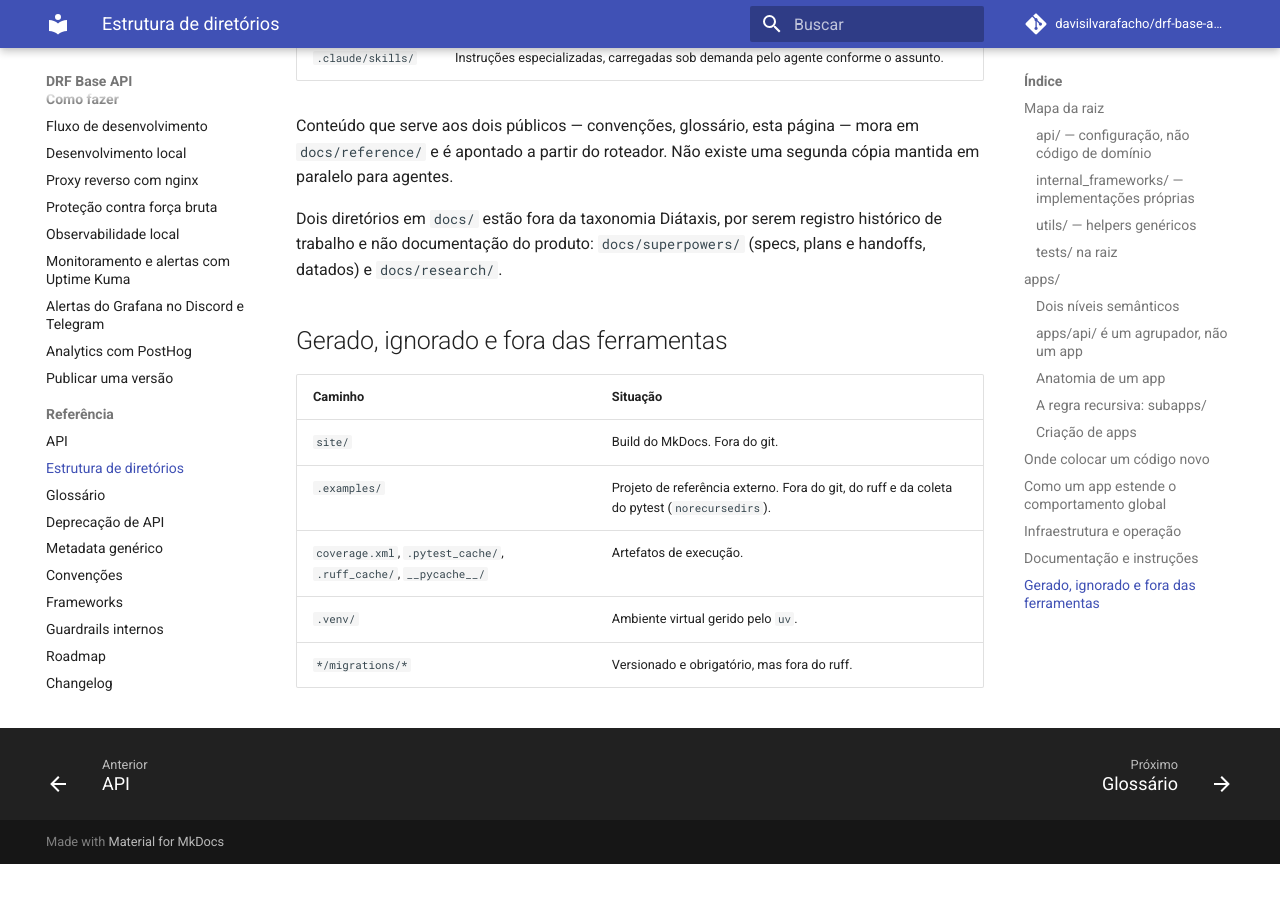
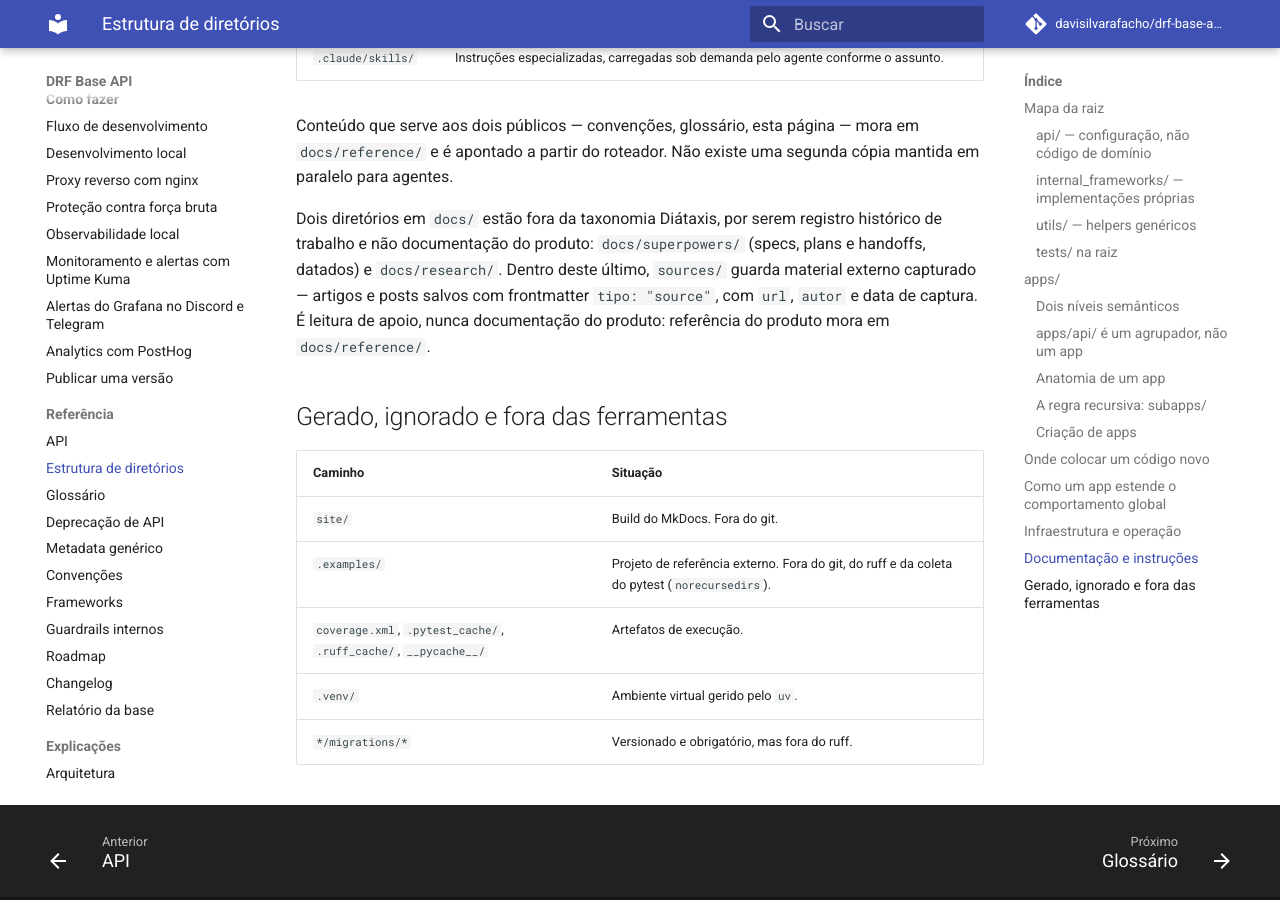
Before and after one commit to davisilvarafacho/django-api-startup-template, an MkDocs documentation site: the page built from docs/reference/estrutura-de-diretorios.md, in a window 1280 px wide and 900 px high, scrolled down 6780 px. Built offline with MkDocs 1.6.1 and Material for MkDocs 9.7.7, drawn with Linux system fonts in a browser that asks for light colours; comment, search, counter and statistics services are not loaded; before the commit the page ends 7644 px from its top, so only the background shows below that.

Commit message:
docs: mover as fontes capturadas para docs/research/sources/
`docs/ref/` convivia com `docs/reference/` sem nada distinguir os dois pelo
nome. O conteúdo não era referência do produto: são dois posts externos salvos
com frontmatter `tipo: "source"`, com url, autor e data de captura — leitura de
apoio, que pertence junto da pesquisa que a consome.

Corrige de passagem a extensão duplicada `.md.md` e troca os nomes com espaço
por kebab-case.

Co-Authored-By: Claude Opus 5 (1M context) <noreply@anthropic.com>

```diff
--- a/docs/reference/estrutura-de-diretorios.md
+++ b/docs/reference/estrutura-de-diretorios.md
@@ -257,7 +257,11 @@ cópia mantida em paralelo para agentes.
 
 Dois diretórios em `docs/` estão fora da taxonomia Diátaxis, por serem registro
 histórico de trabalho e não documentação do produto: `docs/superpowers/`
-(specs, plans e handoffs, datados) e `docs/research/`.
+(specs, plans e handoffs, datados) e `docs/research/`. Dentro deste último,
+`sources/` guarda material externo capturado — artigos e posts salvos com
+frontmatter `tipo: "source"`, com `url`, `autor` e data de captura. É leitura de
+apoio, nunca documentação do produto: referência do produto mora em
+`docs/reference/`.
 
 ## Gerado, ignorado e fora das ferramentas
 
```
Also changed, not shown: docs/research/sources/how-django-can-handle-100-millions-of-requests-per-day.md (renamed from docs/ref/How Django can handle 100 millions of requests per day.md.md), docs/research/sources/how-to-scale-a-django-application-to-serve-one-million-users.md (renamed from docs/ref/How to scale a Django application to serve one million users.md).
